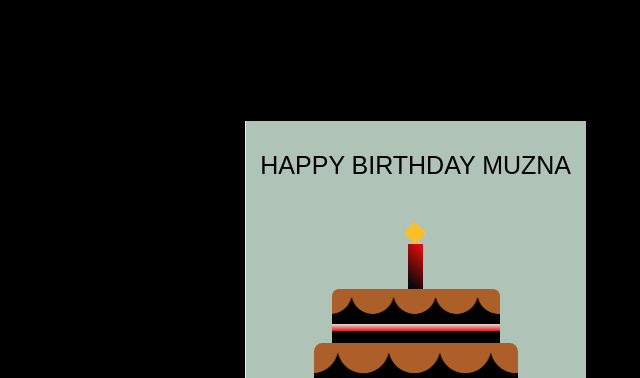
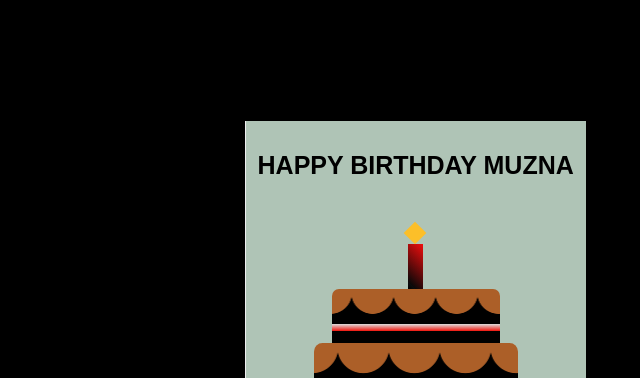
Before and after one commit to MuhammdHaseeb/Birthday-wish, a plain HTML site: page index.html in a window 1280 px wide. Shown: the part 79-457 px from the top of the page, without its empty margins (395-1035 px from the left). Drawn offline with Linux system fonts and the light colour scheme.

Commit message:
Update index.html

```diff
--- a/index.html
+++ b/index.html
@@ -11,13 +11,14 @@
 
 </head>
 <body>
+
        <p class="animation">Happy Birthday Muzna</p>
 
 
 <div class="card">
        <div class="outside">
        <div class="front">
-                     <p>Happy Birthday MUZNA</p>
+                     <p><b>Happy Birthday MUZNA</b></p>
                      <div class="cake">
 <div class="top-layer"></div>
 <div class="middle-layer"></div>
@@ -28,7 +29,7 @@
 <div class="back"></div>
 </div>
  <div class="inside">
-       <p> <b>Wishing you a very happiest birthday filled with love and laughter.</b> </p>
+       <p> <b>Wishing you a very happiest birthday filled with love and laughter. Happy birthday to you!  </b> </p>
        <h1>&#127873</h1>
  </div>
        </div>
```
